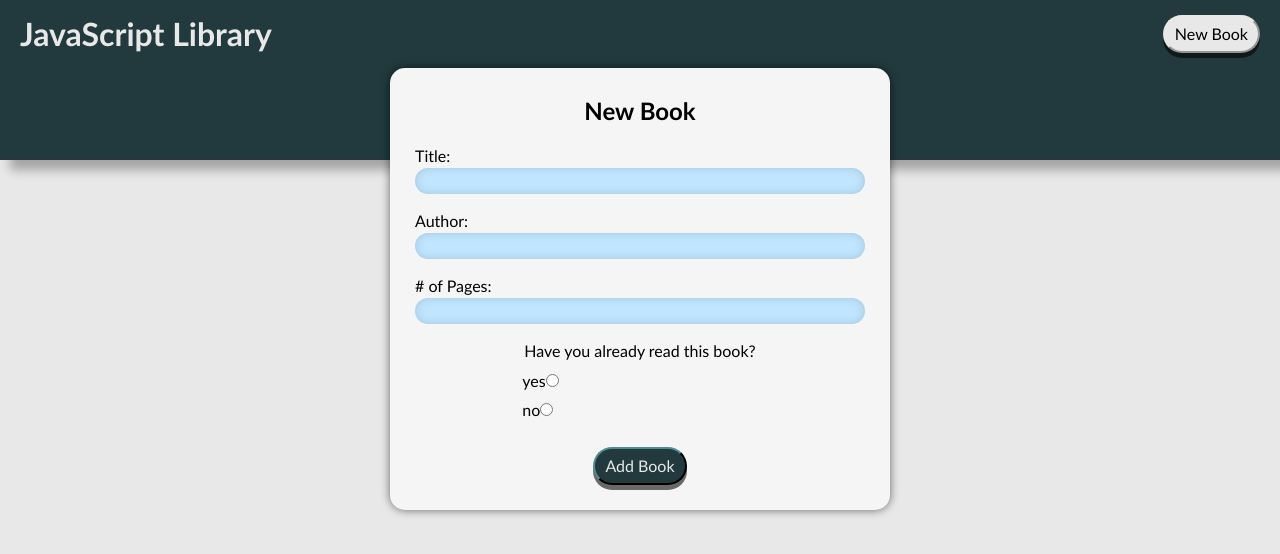
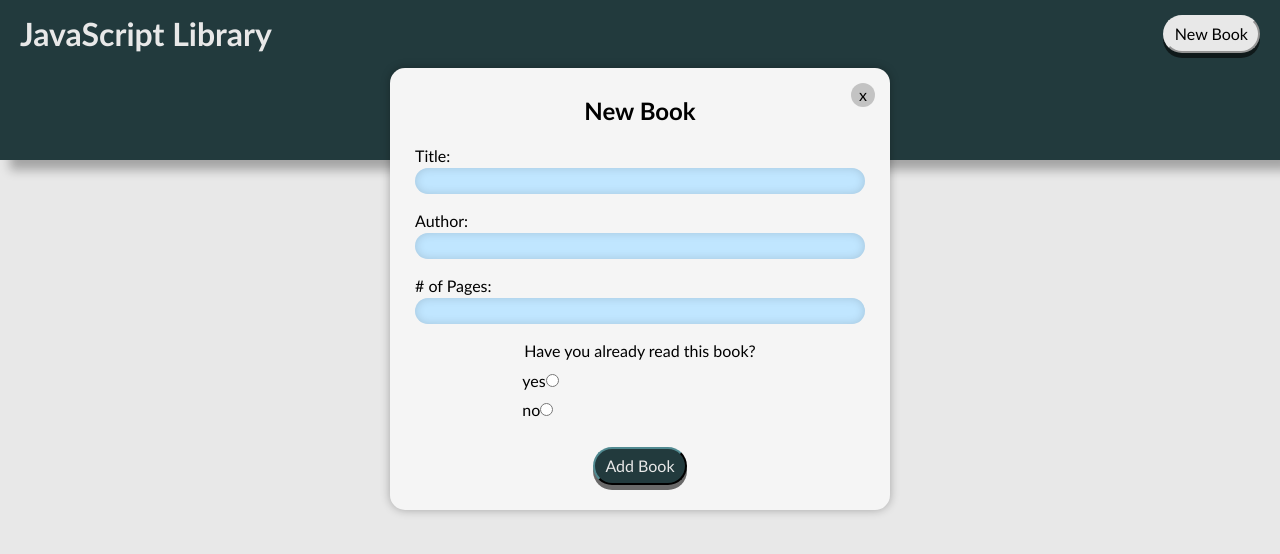
Before and after one commit to niassagd/library, a plain HTML site: page index.html in a window 1280 px wide. Both pictures are taken after a click on the button "New Book". Drawn offline with Linux system fonts and the light colour scheme.

Commit message:
Add close button to form UI.

```diff
--- a/script.js
+++ b/script.js
@@ -140,7 +140,7 @@ const readStatus = document.createElement("legend");
 readStatus.textContent = "Have you already read this book?";
 
 
-//radio button and label for "read"
+//form: radio button and label for "read"
 const hasRead = document.createElement("input");
 hasRead.type = "radio";
 hasRead.name = "bookStatus";
@@ -155,7 +155,7 @@ readLabel.textContent = "yes";
 const radioDiv = document.createElement("div");
 radioDiv.classList.add("radioBtns");
 
-//radio button and label for "not read"
+//form: radio button and label for "not read"
 const hasNotRead = document.createElement("input")
 hasNotRead.type = "radio";
 hasNotRead.name = "bookStatus";
@@ -166,14 +166,20 @@ const notReadLabel = document.createElement("label");
 notReadLabel.for = "bookStatus";
 notReadLabel.textContent = "no";
 
-//create submit button to add book
+//form: create submit button to add book
 
 const addBook = document.createElement("input");
 addBook.type = "submit";
 addBook.value = "Add Book";
 addBook.classList.add(".addBook")
 
-// button to open form for new book
+//form: create button to close form
+
+const closeFormBtn = document.createElement("button");
+closeFormBtn.classList.add("closeBtn");
+closeFormBtn.textContent = "x";
+
+//new book button to open form for new book
 
 const newBookButton = document.querySelector('.newBookBtn');
 newBookButton.addEventListener("click", () => {
@@ -208,6 +214,8 @@ newBookButton.addEventListener("click", () => {
             notReadLabel.appendChild(hasNotRead);
         //add book submit button
         form.appendChild(addBook);
+        //add close form button
+        form.appendChild(closeFormBtn);
     }
 })
 
--- a/styles.css
+++ b/styles.css
@@ -150,9 +150,23 @@
     padding: 25px 25px;
     background-color: rgb(245, 245, 245);
     border-radius: 15px;
-    box-shadow: rgba(0, 0, 0, 0.555) 0px 0px 10px;
+    box-shadow: rgba(0, 0, 0, 0.295) 0px 0px 10px;
+    position: relative;
   }
 
+  .closeBtn {
+    position: absolute;
+    top: 15px;
+    right: 15px;
+    background-color: rgba(0, 0, 0, 0.205);
+    border: none;
+    box-shadow: none;
+    font-size: 1rem;
+    width: 1.5rem;
+    height: 1.5rem;
+    text-align: center;
+    padding: 0px;
+}
 
 
 
```
